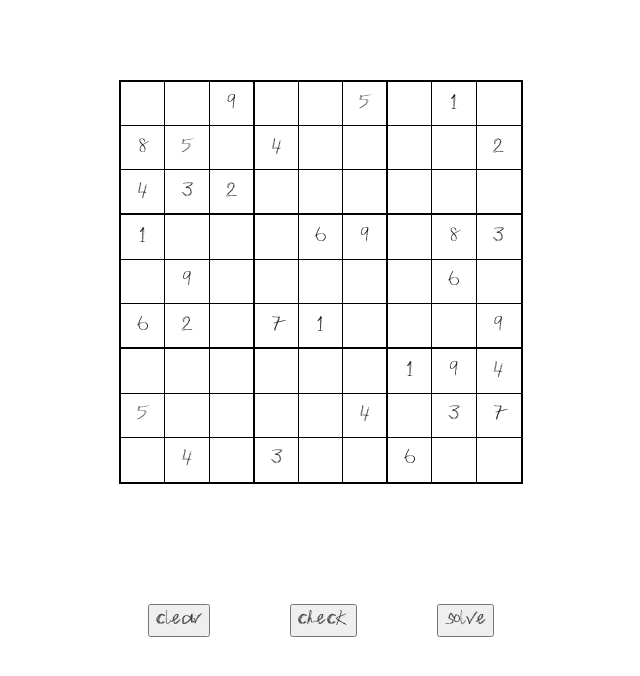
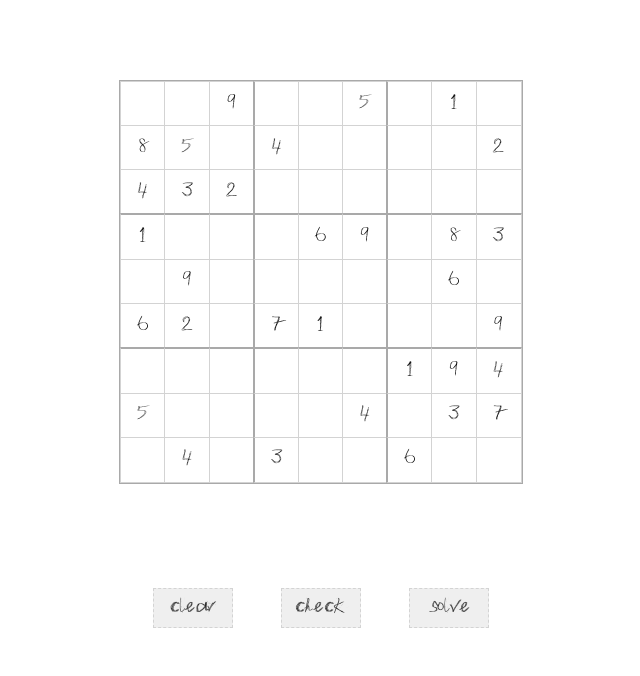
Before and after one commit to mattiasinokuchi/svelte-sudoku-solver, a Svelte app: page / in a window 1280 px wide. Shown: the top 676 px of the page, without its empty margins (319-959 px from the left). Built offline with nearby package versions, Linux system fonts and the light colour scheme.

Commit message:
changed border colour

```diff
--- a/src/App.svelte
+++ b/src/App.svelte
@@ -244,7 +244,7 @@
 		grid-template-columns: repeat(9, 1fr);
 		height: 50vh;
 		width: 50vh;
-		border: solid 2px;
+		border: solid darkgray 2px;
 		place-items: center;
 	}
 
@@ -252,26 +252,26 @@
 		text-align: center;
 		width: 100%;
 		height: 100%;
-		border: solid 1px;
+		border: solid lightgrey 1px;
 		padding: 0%;
 		font-size: 2.5vh;
 		border-radius: 0%;
 	}
 
 	.cellInput:nth-child(9n + 4) {
-		border-left: solid 2px;
+		border-left: solid darkgrey 2px;
 	}
 
 	.cellInput:nth-child(9n + 7) {
-		border-left: solid 2px;
+		border-left: solid darkgrey 2px;
 	}
 
 	.cellInput:nth-child(n + 28):nth-child(-n + 36) {
-		border-top: solid 2px;
+		border-top: solid darkgrey 2px;
 	}
 
 	.cellInput:nth-child(n + 55):nth-child(-n + 63) {
-		border-top: solid 2px;
+		border-top: solid darkgrey 2px;
 	}
 
 	.cellInput:focus {
@@ -280,12 +280,16 @@
 		color: white;
 	}
 
-	button,
+	button {
+		font-size: 2.5vh;
+		margin: 3vh;
+		border:	dashed lightgray 1px;
+		height: 5vh;
+		width: 10vh;
+	}
+
 	p {
 		font-size: 2.5vh;
-		margin: 5vh;
-	}
-
-	@media (min-width: 800px) {
+		margin: 3vh;
 	}
 </style>
```
